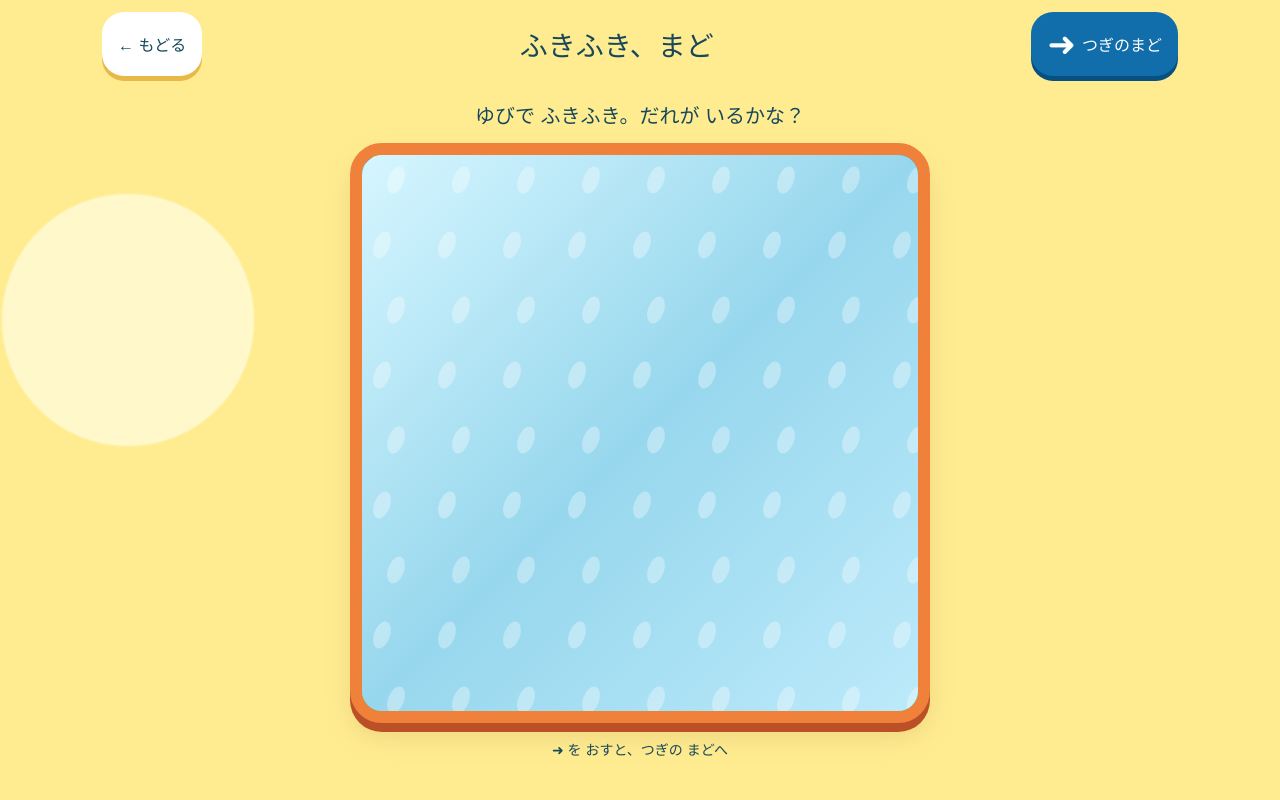
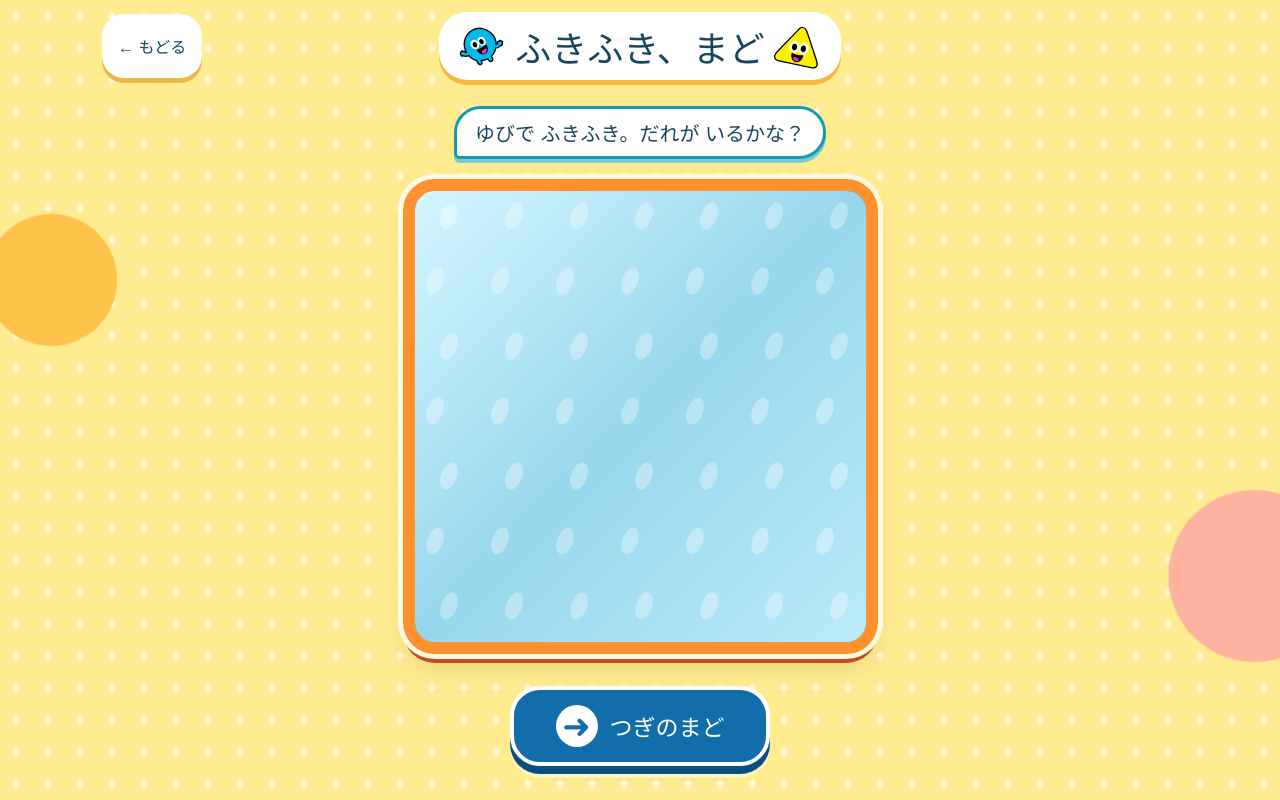
Before and after one commit to anipopina/OmochaBox, a website built with Vite: page src/fukifuki-mado/index.html in a window 1280 px wide. Built offline with nearby package versions, Linux system fonts and the light colour scheme.

Commit message:
adjust fukifuki page design

```diff
--- a/src/fukifuki-mado/index.html
+++ b/src/fukifuki-mado/index.html
@@ -41,10 +41,19 @@
   <body>
     <header>
       <a id="back" href="../" aria-label="おもちゃボックスにもどる">← もどる</a>
-      <h1>ふきふき、まど</h1>
-      <button id="cloud" aria-label="つぎのまど">
-        <span aria-hidden="true">➜</span> つぎのまど
-      </button>
+      <h1>
+        <img
+          src="../assets/characters/02-cyan-circle.svg"
+          alt=""
+          aria-hidden="true"
+        />
+        <span>ふきふき、まど</span>
+        <img
+          src="../assets/characters/04-yellow-triangle.svg"
+          alt=""
+          aria-hidden="true"
+        />
+      </h1>
     </header>
     <main>
       <p id="hint">ゆびで ふきふき。だれが いるかな？</p>
@@ -62,7 +71,9 @@
         ></canvas
         ><span id="shine" aria-hidden="true">✦</span>
       </div>
-      <p class="note">➜ を おすと、つぎの まどへ</p>
+      <button id="cloud" aria-label="つぎのまど">
+        <span aria-hidden="true">➜</span> つぎのまど
+      </button>
     </main>
     <script type="module" src="app.ts"></script>
   </body>
--- a/src/fukifuki-mado/style.css
+++ b/src/fukifuki-mado/style.css
@@ -10,12 +10,15 @@
 body {
   margin: 0;
   background:
-    radial-gradient(circle at 10% 40%, #fff8ca 0 10%, transparent 10.2%),
+    radial-gradient(circle at 4% 35%, #ffc34b 0 65px, transparent 67px),
+    radial-gradient(circle at 98% 72%, #ffb2a0 0 85px, transparent 87px),
+    radial-gradient(circle, #fff9d9 3px, transparent 4px) 0 0 / 32px 32px,
     #ffec91;
   min-height: 100dvh;
 }
 header {
-  display: flex;
+  display: grid;
+  grid-template-columns: 1fr auto 1fr;
   align-items: center;
   justify-content: space-between;
   gap: 8px;
@@ -26,9 +29,30 @@ header {
   margin: auto;
 }
 h1 {
-  font-size: clamp(17px, 3vw, 28px);
+  display: flex;
+  align-items: center;
+  justify-content: center;
+  gap: 10px;
+  font-size: clamp(24px, 3vw, 36px);
   margin: 0;
+  padding: 8px 18px;
+  border-radius: 28px;
+  background: #fff;
+  box-shadow: 0 5px 0 #f6b83e;
   text-align: center;
+}
+h1 img {
+  width: 48px;
+  height: 48px;
+}
+h1 img:first-child {
+  transform: rotate(-12deg);
+}
+h1 img:last-child {
+  transform: rotate(12deg);
+}
+#back {
+  justify-self: start;
 }
 button,
 #back {
@@ -70,21 +94,28 @@ canvas:focus-visible {
 }
 main {
   text-align: center;
-  padding: 0 14px;
+  padding: 0 14px max(24px, env(safe-area-inset-bottom));
 }
 #hint {
+  display: table;
   font-weight: 800;
   font-size: clamp(14px, 2vw, 20px);
-  margin: 14px 0;
+  margin: 16px auto 20px;
+  padding: 9px 18px;
+  border: 3px solid #1699b2;
+  border-radius: 28px 28px 28px 6px;
+  background: #fff;
+  box-shadow: 0 4px 0 #79ccd2;
 }
 .window {
   position: relative;
-  width: min(100%, 680px, calc(100dvh - 220px));
+  width: min(100%, 680px, calc(100dvh - 325px));
   aspect-ratio: 1;
   margin: auto;
-  border: 12px solid #ef813a;
+  border: 12px solid #ff922f;
   border-radius: 32px;
   box-shadow:
+    0 0 0 5px #fff9df,
     0 9px 0 #bb4f27,
     0 15px 24px #9f6f312b;
   overflow: hidden;
@@ -134,18 +165,46 @@ canvas {
     transform: translate(-50%, -75%) scale(0.8);
   }
 }
-.note {
-  font-size: 14px;
-  font-weight: bold;
-  margin: 16px 0 0;
+#cloud {
+  width: min(100%, 260px);
+  min-height: 80px;
+  margin: 32px auto 0;
+  padding: 12px 22px;
+  gap: 12px;
+  border: 4px solid #fff;
+  border-radius: 30px;
+  font-size: 23px;
+  box-shadow:
+    0 8px 0 #084f82,
+    0 12px 0 #fff3bf;
+}
+#cloud span {
+  display: grid;
+  place-items: center;
+  width: 42px;
+  height: 42px;
+  border-radius: 50%;
+  background: #fff;
+  color: #126eab;
+  flex-shrink: 0;
+}
+#cloud:active {
+  transform: translateY(5px);
+  box-shadow: 0 3px 0 #084f82;
 }
 @media (max-width: 450px) {
   header {
-    flex-wrap: wrap;
+    grid-template-columns: 1fr;
   }
   h1 {
     order: -1;
-    flex-basis: 100%;
+    justify-self: center;
+    gap: 6px;
+    padding: 6px 12px;
+  }
+  h1 img {
+    width: 34px;
+    height: 34px;
   }
   button,
   #back {
@@ -153,7 +212,7 @@ canvas {
     padding: 5px 14px;
   }
   .window {
-    width: min(100%, calc(100dvh - 265px));
+    width: min(100%, calc(100dvh - 355px));
     border-width: 9px;
     border-radius: 25px;
   }
@@ -168,12 +227,18 @@ canvas {
   }
   #hint {
     margin: 7px 0;
+    margin-inline: auto;
+    padding: 5px 16px;
+  }
+  h1 {
+    font-size: 24px;
+  }
+  h1 img {
+    width: 34px;
+    height: 34px;
   }
   .window {
-    width: min(100%, calc(100dvh - 165px));
-  }
-  .note {
-    margin-top: 10px;
+    width: min(100%, calc(100dvh - 270px));
   }
 }
 @media (prefers-reduced-motion: reduce) {
@@ -181,7 +246,8 @@ canvas {
     animation: none;
     opacity: 0;
   }
-  button:active {
+  button:active,
+  #cloud:active {
     transform: none;
   }
 }
```
Also changed, not shown: AGENTS.md (+2 -0 lines).
